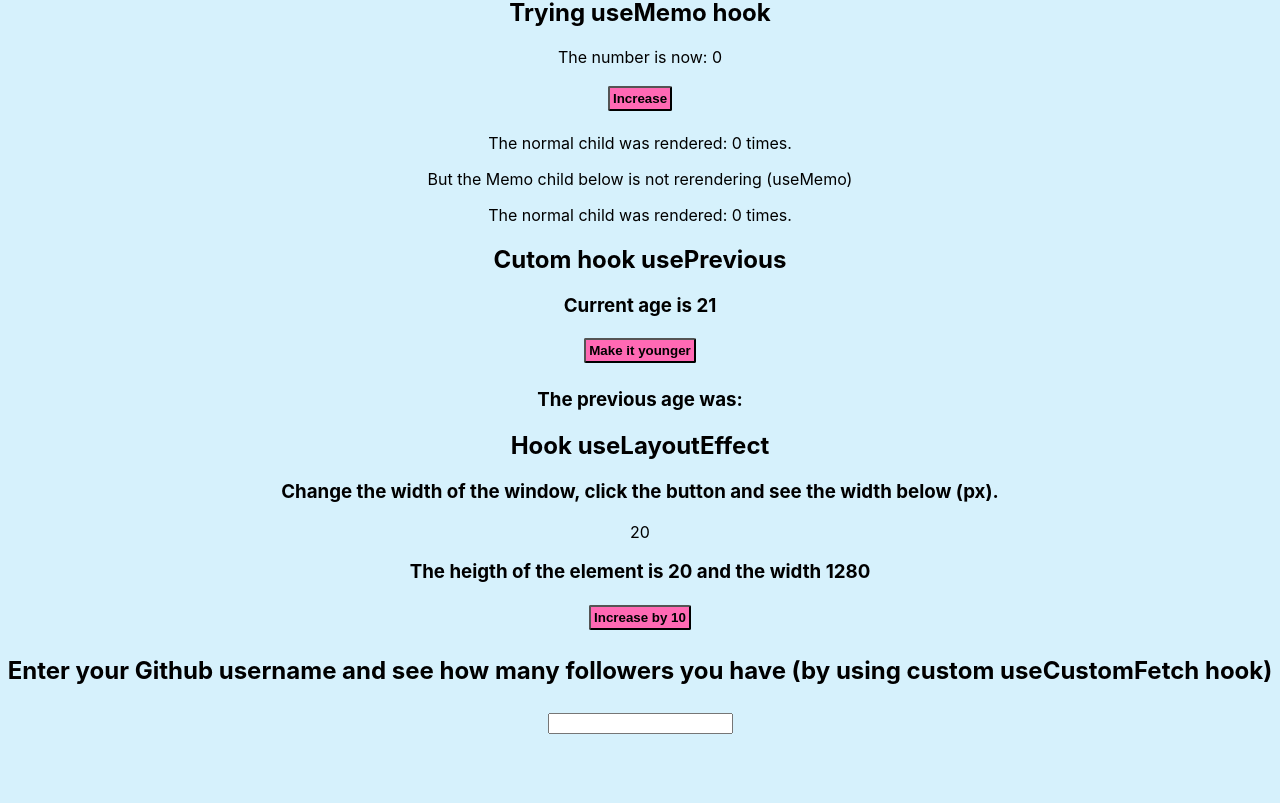
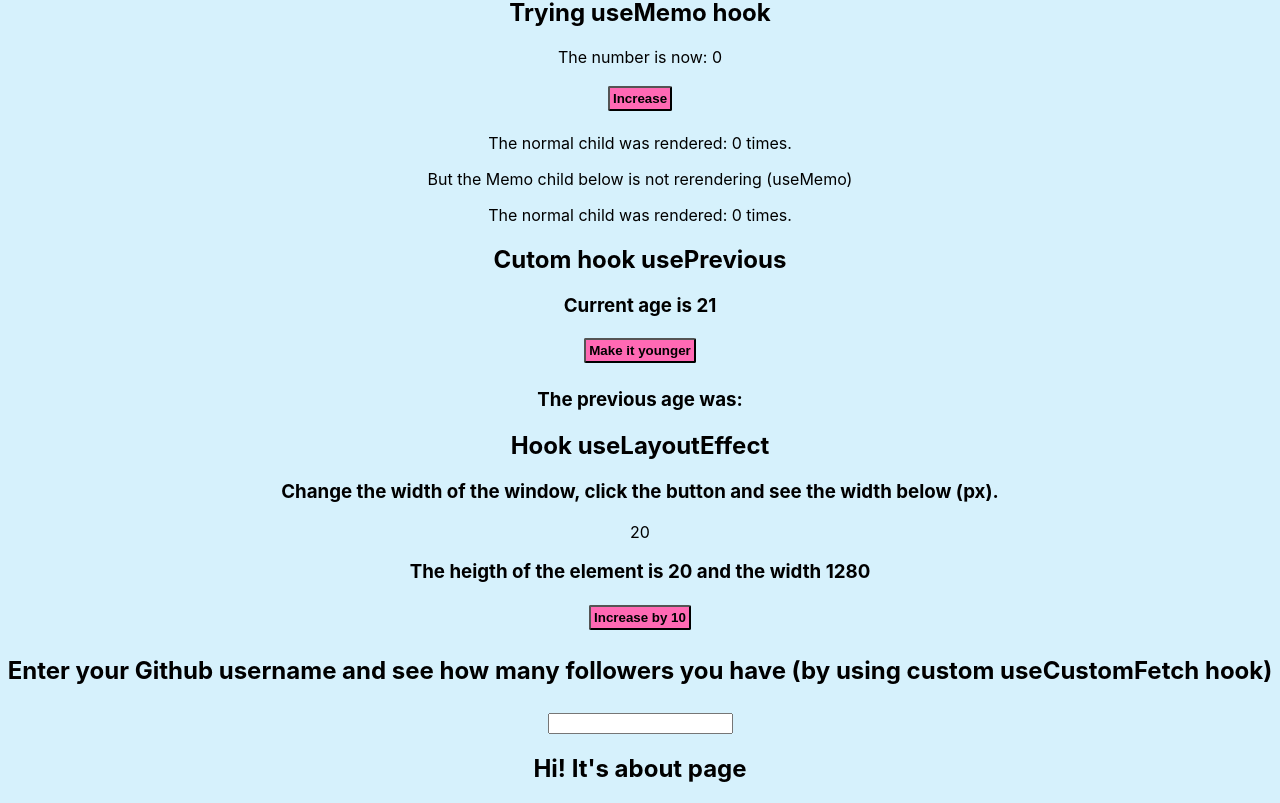
Before and after one commit to veronika333/practicing-react-hooks, a React (Create React App) app: page /about in a window 1280 px wide. Shown: the part 2793-3596 px from the top of the page. Before the commit the page ends 3547 px from the top, so only its background shows below. Built offline with nearby package versions, Linux system fonts and the light colour scheme; no server answers.

Commit message:
routing added

```diff
--- a/package.json
+++ b/package.json
@@ -9,6 +9,7 @@
     "node-sass": "^4.14.1",
     "react": "^16.13.1",
     "react-dom": "^16.13.1",
+    "react-router-dom": "^5.2.0",
     "react-scripts": "3.4.1"
   },
   "scripts": {
--- a/src/App.js
+++ b/src/App.js
@@ -14,6 +14,7 @@ import TryUseMemo from "./componnents/TryUseMemo";
 import HookUsePrevious from "./componnents/HookUsePrevious";
 import HookUseLayout from "./componnents/HookUseLayout";
 import HookUseCustomFetch from "./componnents/HookUseCustomFetch";
+import RoutingOne from "./componnents/RoutingOne";
 
 //Style fot the Input2 component
 const inputStyle = {
@@ -109,6 +110,7 @@ const ageDownHandler = () => {
 <HookUsePrevious />
 <HookUseLayout />
 <HookUseCustomFetch />
+<RoutingOne />
     </div>
   );
 }
--- /dev/null
+++ b/src/componnents/RoutingOne.js
@@ -0,0 +1,22 @@
+import React from 'react';
+import { BrowserRouter, Route } from 'react-router-dom';
+import AboutPage from "../pages/AboutPage";
+
+const RoutingOne = () => {
+    return (
+        <BrowserRouter>
+        <div>
+<Route path="/home" exact render={() => {
+    return (<div>Hi! It's a home page</div>)
+}} />
+
+<Route path="/about" exact component={AboutPage} />
+<Route path="/user/:firstname/:lastname" exact render={({match}) => {
+    return (<h2>Hi user {match.params.firstname} {match.params.lastname}</h2>)
+}} />
+        </div>
+        </BrowserRouter>
+     );
+}
+
+export default RoutingOne;
--- /dev/null
+++ b/src/pages/AboutPage.js
@@ -0,0 +1,11 @@
+import React from 'react';
+
+const AboutPage = () => {
+    return (
+        <div>
+            <h2>Hi! It's about page</h2>
+        </div>
+     );
+}
+
+export default AboutPage;
```
Also changed, not shown: 1 other file (tests, documents, lock files or other folders).
